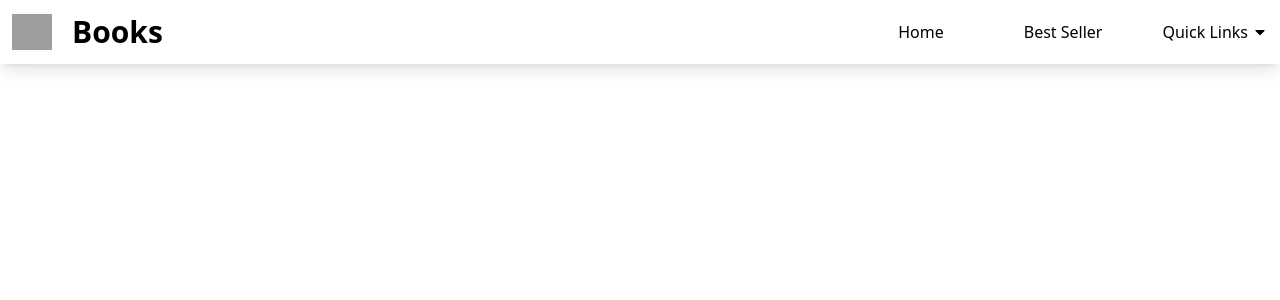
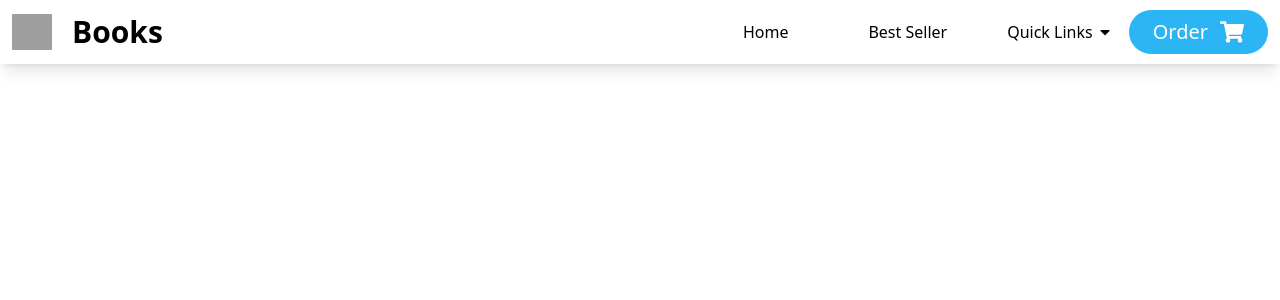
Before and after one commit to sohaibs-liberary/book-shop, a React (Vite) app: page / in a window 1280 px wide. Shown: the top 300 px of the page. Built offline with nearby package versions, Linux system fonts and the light colour scheme; grey boxes are pictures that could not be loaded.

Commit message:
navbar-sET

```diff
--- a/src/App.jsx
+++ b/src/App.jsx
@@ -14,4 +14,4 @@ const App = () => {
 
 export default App
 
-{/*29:12*/}
+{/*32:23*/}
--- a/src/components/Navbar/Navbar.jsx
+++ b/src/components/Navbar/Navbar.jsx
@@ -1,6 +1,8 @@
 import { data } from 'autoprefixer';
 import React from 'react';
 import { FaCaretDown } from "react-icons/fa";
+import { FaShoppingCart } from "react-icons/fa";
+
 
 
 const Menu = [
@@ -21,16 +23,16 @@ const Menu = [
 const DropdownLinks = [
 
     {
-        name:"Trending Books",
-        link:"/#",
+        name: "Trending Books",
+        link: "/#",
     },
     {
-        name:"Best Selling",
-        link:"/#",
+        name: "Best Selling",
+        link: "/#",
     },
     {
-        name:"Authors",
-        link:"/#",
+        name: "Authors",
+        link: "/#",
     },
 
 ];
@@ -47,7 +49,7 @@ const Navbar = () => {
                             Books
                         </a>
                     </div>
-                    <div>
+                    <div className="flex items-center gap-4" >
                         <ul className='  justify-around gap-10 items-center hidden sm:flex' >
                             {
                                 Menu.map((menu) => (
@@ -65,12 +67,12 @@ const Navbar = () => {
                                         <FaCaretDown className='transition duration-300 group-hover:rotate-180' />
                                     </span>
                                     {/* Dropdown  Links Section */}
-                            <div className='absolute-left-9 z-[10px ] hidden  group-hover:block text-black bg-white p-2 shadow-md' >
+                                    <div className='absolute z-[1000px ] top-[100%] right-0 hidden  group-hover:block text-black bg-white p-2 shadow-md w-[150px]' >
                                         <ul>
                                             {
-                                DropdownLinks.map((data)=>(
+                                                DropdownLinks.map((data) => (
                                                     <li key={data.id} >
-                                        <a href={data.link} className='inline-block w-full rounded-md  p-2  hover:bg-purple-300' >{data.name}</a>
+                                                        <a href={data.link} className='inline-block w-full rounded-md  p-2  hover:bg-purple-200' >{data.name}</a>
                                                     </li>
 
                                                 ))
@@ -79,9 +81,9 @@ const Navbar = () => {
                                     </div>
                                 </a>
                             </li>
-
-
                          </ul>
+                         <button className='bg-gradient-to-r  bg-[#2cb5f5] text-white px-6 py-2 rounded-full flex items-center gap-3  text-xl hover:scale-105 duration-150 '>
+                          Order  <FaShoppingCart className='text-2xl  text-white drop-shadow-sm  cursor-pointer' />  </button>
                     </div>
                 </div>
             </div>
--- a/tailwind.config.js
+++ b/tailwind.config.js
@@ -12,7 +12,6 @@ export default {
        secondary :"#2aa6df",
      },
      container:{
-
       center:true,
       padding:{
         DEFAULT:"1rem",
```
Lines whose indentation alone changed are shown as unchanged.
